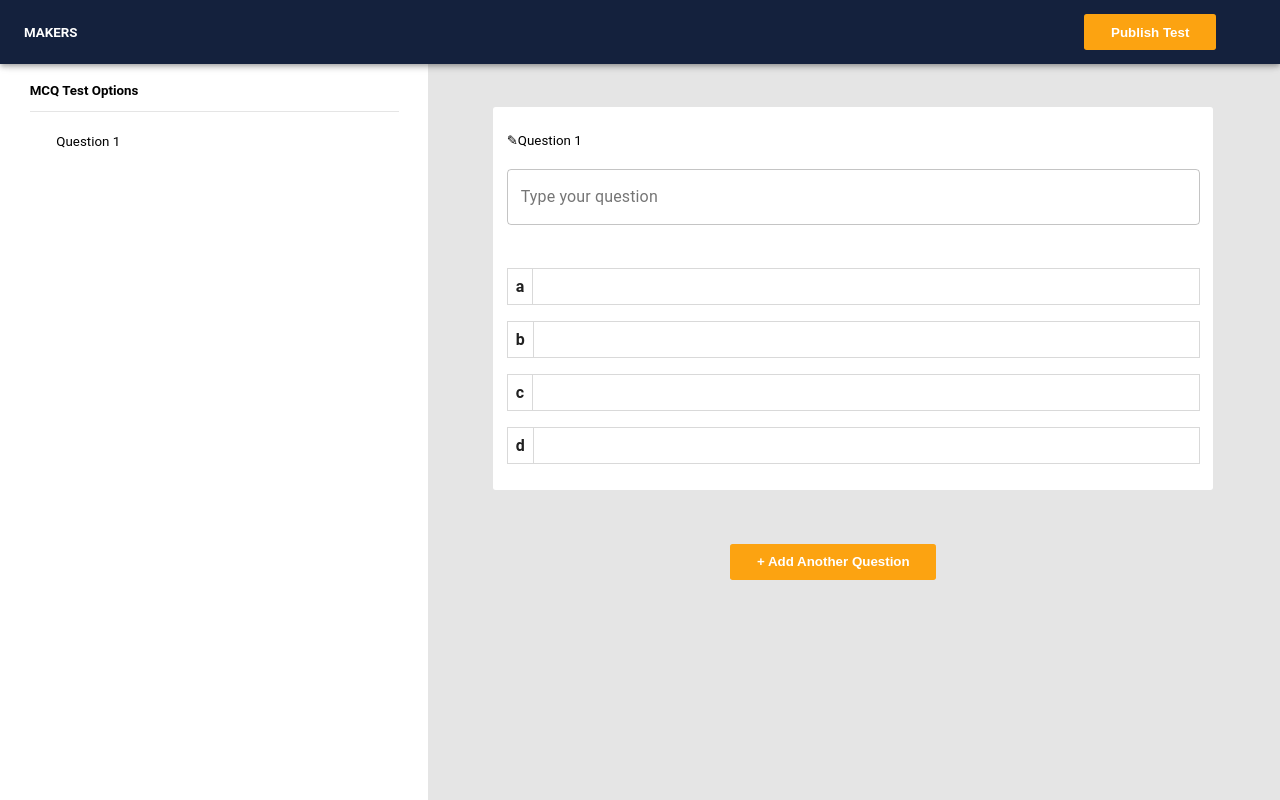
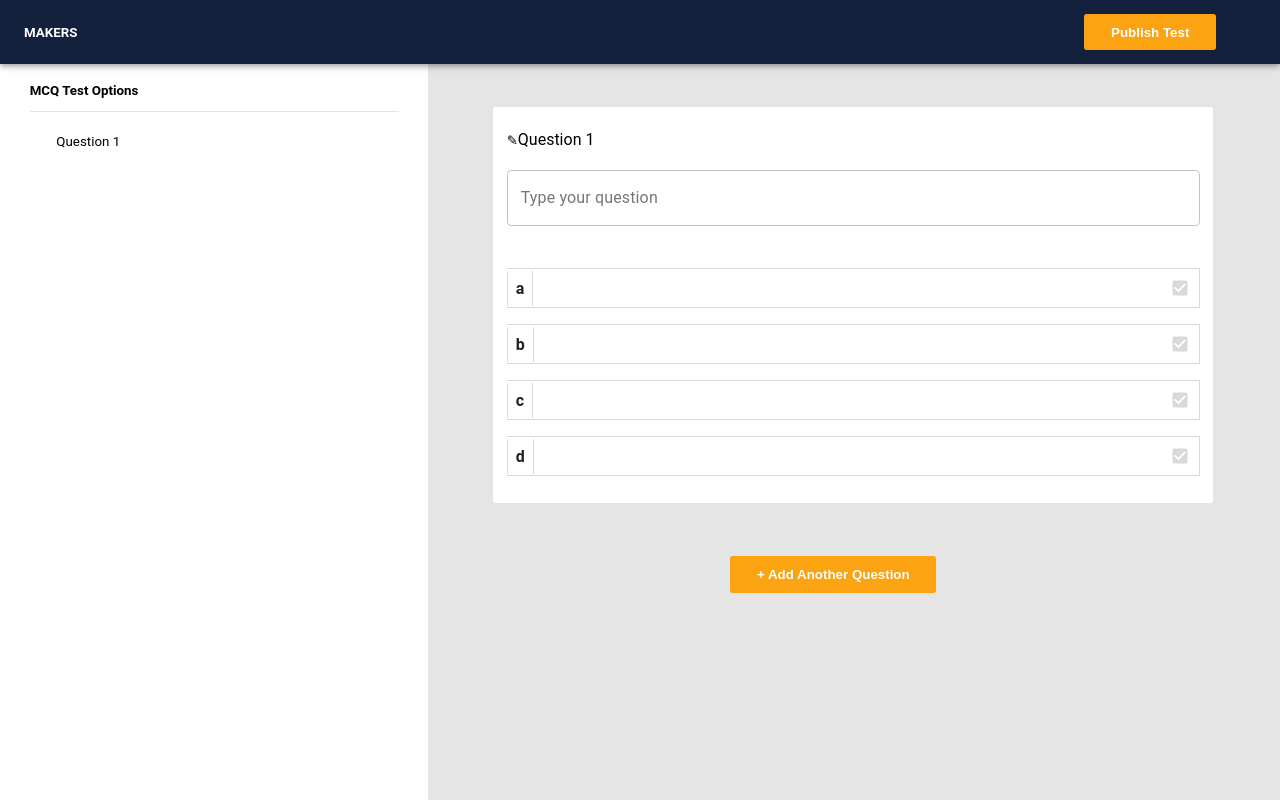
Before and after one commit to sadeqush/mcqapp, a React (Create React App) app in the folder makers/: page / in a window 1280 px wide. Built offline with nearby package versions, Linux system fonts and the light colour scheme.

Commit message:
#1 Done. Input fields are styled. Answers being recorded in Redux store

```diff
--- a/makers/package.json
+++ b/makers/package.json
@@ -4,9 +4,11 @@
   "private": true,
   "dependencies": {
     "@material-ui/core": "^4.11.2",
+    "@material-ui/icons": "^4.11.2",
     "@testing-library/jest-dom": "^5.11.6",
     "@testing-library/react": "^11.2.2",
     "@testing-library/user-event": "^12.6.0",
+    "material-ui-icons": "^1.0.0-beta.36",
     "react": "^17.0.1",
     "react-dom": "^17.0.1",
     "react-redux": "^7.2.2",
--- a/makers/src/components/ExamArea.js
+++ b/makers/src/components/ExamArea.js
@@ -10,32 +10,26 @@ The props to be passed:
 Things to do:
 1. Style out the whole thing.
 2. Add a way to record the correct answer.
-
 */
 
 
 function ExamArea() {
 
     const[currentQuesID, setCurrentQuesID] = useState(2);
-    const[mcqQuestionList, setmcqQuestionList] = useState([<McqQuestion id={1}/>]);
-
-
-
-    function generateMCQ(questionid) {
-        return (<McqQuestion id={questionid}/>)
-    }
+    const[mcqQuestionIDList, setmcqQuestionIDList] = useState([1]);
 
 
     function addAnotherQuestion() {
-        setmcqQuestionList(mcqQuestionList.concat(generateMCQ(currentQuesID)));
+        setmcqQuestionIDList(mcqQuestionIDList.concat(currentQuesID));
         setCurrentQuesID(currentQuesID+1);
      }
 
 
     return (
 
+
         <div className="ExamArea">
-            {mcqQuestionList}
+             {mcqQuestionIDList.map((idi) => <McqQuestion id={idi}/>) }
             <button onClick={()=>addAnotherQuestion()} class="add_another_question_button">+ Add Another Question</button>
         </div>
 
--- a/makers/src/components/McqQuestion.css
+++ b/makers/src/components/McqQuestion.css
@@ -29,6 +29,7 @@
 
 .questionedit {
     display: inline-block;
+    font-size: medium;
 }
 
 .answer-option-text {
@@ -49,6 +50,18 @@
 
 .Opt {
     margin: 1em;
+}
+
+.isanswer-checkbox {
+
+    margin-right: 0.6em;
+    cursor: pointer;
+    height: 25px;
+    width: 25px;
+}
+
+.isanswer-checkbox:checked {
+   background: #FCA311;
 }
 
 .Option-unselected {
@@ -89,3 +102,7 @@
     padding-left: 0.5em;
     margin-right: 0.5em;
 }
+
+.correct_answer-text{
+    color: #898989;
+}
--- a/makers/src/components/McqQuestion.js
+++ b/makers/src/components/McqQuestion.js
@@ -1,10 +1,13 @@
 import './McqQuestion.css'
 import React, { useState, useEffect, useContext } from 'react';
-import { Paper, TextField } from '@material-ui/core';
+import { Paper, TextField, Checkbox} from '@material-ui/core';
 import InputBase from '@material-ui/core/InputBase';
 import { useDispatch } from 'react-redux';
+import CheckBoxOutlineBlankIcon from "@material-ui/icons/CheckBoxOutlineBlank";
+import CheckBoxIcon from "@material-ui/icons/CheckBox";
 
 const ADD_QUESTION = 'ADD_QUESTION';
+const ADD_ANSWER = 'ADD_ANSWER';
 
 /*
 This is the component that lets the maker create the question, and then stores the question to packedQuestion.
@@ -44,8 +47,24 @@ function McqQuestion(props) {
         return retval;
     }
 
+    /**
+     * This function is the action that gets passed to the Redux store.
+     * @param {String} quesid Question ID in the form ques1, ques2, ques3 and onwards. Not an integer.
+     * @param {Object} answer Packed answer that gets stored directy into the store, ready for use later on.
+     */
+    function addAnswerAction(quesid, answer){
+        var retval = {
+            'type' : ADD_ANSWER,
+            'id' : quesid,
+            'answer' : answer
+        };
+
+        return retval;
+    }
+
 
     const [packedQuestion, setPackedQuestion] = useState({});
+    const [packedAnswer, setPackedAnswer] = useState({});
 
 
     /*These two variables store a local copy of packedQuestion. These variables are first updated with the information from
@@ -53,8 +72,13 @@ function McqQuestion(props) {
 
     let local_question_mcq = {};
     let local_answerChoices_mcq =  {};
+    let local_correct_answer = {};
 
-    function fillUpQuestionWithDefault(){
+    /**
+     * When a new question is created, fillUpWithDefault gets called, and it fills up the Redux store with defaults for new Questions.
+     * This helps in making sure everything stored on the database is as per the schema, even if the user has left out things.
+     */
+    function fillUpWithDefault(){
 
         function addOption(character, value) {
             local_answerChoices_mcq[character] = value;
@@ -90,9 +114,15 @@ function McqQuestion(props) {
 
         setPackedQuestion(local_question_mcq);
         dispatch(addQuestionAction("ques"+props.id, local_question_mcq));
+
+        //These are for the answers
+        local_correct_answer['ques'+props.id] = '';
+        setPackedAnswer(local_correct_answer);
+        dispatch(addAnswerAction("ques"+props.id, local_correct_answer));
+
     }
 
-    useEffect(() =>fillUpQuestionWithDefault(), []);
+    useEffect(() =>fillUpWithDefault(), []);
 
 
     function optionOnInputFunc(character, value) {
@@ -123,6 +153,52 @@ function McqQuestion(props) {
         dispatch(addQuestionAction("ques"+props.id, local_question_mcq));
     }
 
+    /**Returns the checkbox
+     *
+     * @param checkBox_id The letter than corresponds to the option choice
+     */
+    function checkb(checkBox_id){
+
+        if(cn==checkBox_id){
+        return(
+            <Checkbox
+            disableRipple={true}
+            onClick={(e)=>recordAnswer(checkBox_id, e)}
+            style={{ color: "#FCA311"}}
+            name="option"
+            icon={<CheckBoxIcon fontSize="small" style={{color: '#D9D9D9'}} />}
+            checkedIcon={<CheckBoxIcon fontSize="small" />}
+          />
+          );
+
+        }
+        else {
+            return(
+                <Checkbox
+                disableRipple={true}
+                onClick={(e)=>recordAnswer(checkBox_id, e)}
+                style={{ color: "#FCA311"}}
+                name="option"
+                icon={<CheckBoxIcon fontSize="small" style={{ color: "#D9D9D9"}}/>}
+                checkedIcon={<CheckBoxIcon fontSize="small" />}
+              />
+            );
+        }
+    }
+
+    function recordAnswer(checkBox_id, event){
+        //This if statement checks if the checkbox is being checked or unchecked. We ignore if being unchecked.
+        if(event.target.checked){
+
+            local_correct_answer = {...packedAnswer};
+            local_correct_answer['ques'+props.id] = checkBox_id;
+            setPackedAnswer(local_correct_answer);
+
+            dispatch(addAnswerAction("ques"+props.id, local_correct_answer));
+        }
+
+    }
+
 
     //Styling functions.
     function cngenerator(char){
@@ -141,10 +217,10 @@ function McqQuestion(props) {
         return (
 
             <div class = "Opt">
-        <InputBase startAdornment={<b class={selectorcnGenerator('a')}>a</b>} onChange = {e => optionOnInputFunc('a', e.target.value)} className={cngenerator('a')} onSelect={ () => setCn("a")} label="Option A"/>
-        <InputBase startAdornment={<b class={selectorcnGenerator('b')}>b</b>} onChange = {e => optionOnInputFunc('b', e.target.value)} className={cngenerator('b')} onSelect={ () => setCn("b")} label="Option B"/>
-        <InputBase startAdornment={<b class={selectorcnGenerator('c')}>c</b>} onChange = {e => optionOnInputFunc('c', e.target.value)} className={cngenerator('c')} onSelect={ () => setCn("c")} label="Option C"/>
-        <InputBase startAdornment={<b class={selectorcnGenerator('d')}>d</b>} onChange = {e => optionOnInputFunc('d', e.target.value)} className={cngenerator('d')} onSelect={ () => setCn("d")} label="Option D"/>
+        <InputBase endAdornment={checkb('a')} startAdornment={<b class={selectorcnGenerator('a')}>a</b>} onChange = {e => optionOnInputFunc('a', e.target.value)} className={cngenerator('a')} onSelect={ () => setCn("a")} label="Option A"/>
+        <InputBase endAdornment={checkb('b')} startAdornment={<b class={selectorcnGenerator('b')}>b</b>} onChange = {e => optionOnInputFunc('b', e.target.value)} className={cngenerator('b')} onSelect={ () => setCn("b")} label="Option B"/>
+        <InputBase endAdornment={checkb('c')} startAdornment={<b class={selectorcnGenerator('c')}>c</b>} onChange = {e => optionOnInputFunc('c', e.target.value)} className={cngenerator('c')} onSelect={ () => setCn("c")} label="Option C"/>
+        <InputBase endAdornment={checkb('d')} startAdornment={<b class={selectorcnGenerator('d')}>d</b>} onChange = {e => optionOnInputFunc('d', e.target.value)} className={cngenerator('d')} onSelect={ () => setCn("d")} label="Option D"/>
             </div>
 
         );
@@ -159,14 +235,16 @@ function McqQuestion(props) {
 
                 <a class = "editpencil">✎</a>
                 <InputBase class = "questionedit"
+                    autoComplete = "off"
                     onChange = {e => questionOnInputFunc(true, e.target.value)}
                     defaultValue={"Question "+props.id}
                     inputProps = {{"maxlength": 40}}/>
 
 
                 <div class="question-text">
-                    <TextField onChange = {e => questionOnInputFunc(false, e.target.value)} variant="outlined" fullWidth="true" label="Type your question"></TextField>
+                    <TextField style={{}} onChange = {e => questionOnInputFunc(false, e.target.value)} variant="outlined" fullWidth="true" label="Type your question"></TextField>
                 </div>
+                <div class="correct_answer-text"></div>
                 {mcqChoiceGeneratingFunc()}
 
 
--- a/makers/src/components/store.js
+++ b/makers/src/components/store.js
@@ -1,6 +1,7 @@
 import { createStore, combineReducers } from 'redux'
 
 const ADD_QUESTION = 'ADD_QUESTION';
+const ADD_ANSWER = 'ADD_ANSWER';
 
 function addQuestionReducer(state = {}, action){
 
@@ -18,8 +19,16 @@ function addQuestionReducer(state = {}, action){
 
 function addAnswerReducer(state = {}, action){
 
-    return state;
+    var retval = {...state};
 
+    switch(action.type){
+
+        case ADD_ANSWER:
+            retval[action.id] = action.answer;
+            return retval;
+        default:
+            return retval;
+    }
 }
 
 const reducer = combineReducers({questions: addQuestionReducer, answers: addAnswerReducer});
--- a/makers/src/components/testComponent.js
+++ b/makers/src/components/testComponent.js
@@ -1,7 +1,9 @@
 import './McqQuestion.css'
 import React, { useState, useEffect, useContext } from 'react';
-import { Paper, TextField } from '@material-ui/core';
+import { Checkbox } from '@material-ui/core';
 import InputBase from '@material-ui/core/InputBase';
+import CheckBoxOutlineBlankIcon from "@material-ui/icons/CheckBoxOutlineBlank";
+import CheckBoxIcon from "@material-ui/icons/CheckBox";
 import { useDispatch } from 'react-redux';
 
 
@@ -23,14 +25,27 @@ function TestComponent(props) {
 
     }
 
+    function checkb(){
+        return(
+            <Checkbox
+            disableRipple={true}
+            style={{ color: "#FCA311" }}
+            name="checkedG"
+            icon={<CheckBoxOutlineBlankIcon fontSize="large" />}
+            checkedIcon={<CheckBoxIcon fontSize="large" />}
+          />
+        );
+    }
+
 
 
     return(
-        <div>
-        <InputBase startAdornment={<b class={selectorcnGenerator('a')}>a</b>} onChange = {e => optionOnInputFunc('a', e.target.value)} className={cngenerator('a')} onSelect={ () => setCn("a")} label="Option A"/>
-        <InputBase startAdornment={<b class={selectorcnGenerator('b')}>b</b>} onChange = {e => optionOnInputFunc('b', e.target.value)} className={cngenerator('b')} onSelect={ () => setCn("b")} label="Option B"/>
-        <InputBase startAdornment={<b class={selectorcnGenerator('c')}>c</b>} onChange = {e => optionOnInputFunc('c', e.target.value)} className={cngenerator('c')} onClick={ () => setCn("c")} label="Option C"/>
-        <InputBase startAdornment={<b class={selectorcnGenerator('c')}>c</b>} onChange = {e => optionOnInputFunc('d', e.target.value)} className={cngenerator('d')} onClick={ () => setCn("d")} label="Option D"/>
+        <div class='question'>
+        <InputBase endAdornment={checkb()} startAdornment={<b class={selectorcnGenerator('a')}>a</b>}  className={cngenerator('a')} onSelect={ () => setCn("a")} label="Option A"/>
+        <InputBase startAdornment={<b class={selectorcnGenerator('b')}>b</b>}  className={cngenerator('b')} onSelect={ () => setCn("b")} label="Option B"/>
+        <InputBase startAdornment={<b class={selectorcnGenerator('c')}>c</b>}  className={cngenerator('c')} onSelect={ () => setCn("c")} label="Option C"/>
+        <InputBase startAdornment={<b class={selectorcnGenerator('d')}>d</b>}  className={cngenerator('d')} onSelect={ () => setCn("d")} label="Option D"/>
+
         </div>
     )
 
```
Also changed, not shown: makers/src/components/App.js (+4 -3 lines), 2 other files (tests, documents, lock files or other folders).
